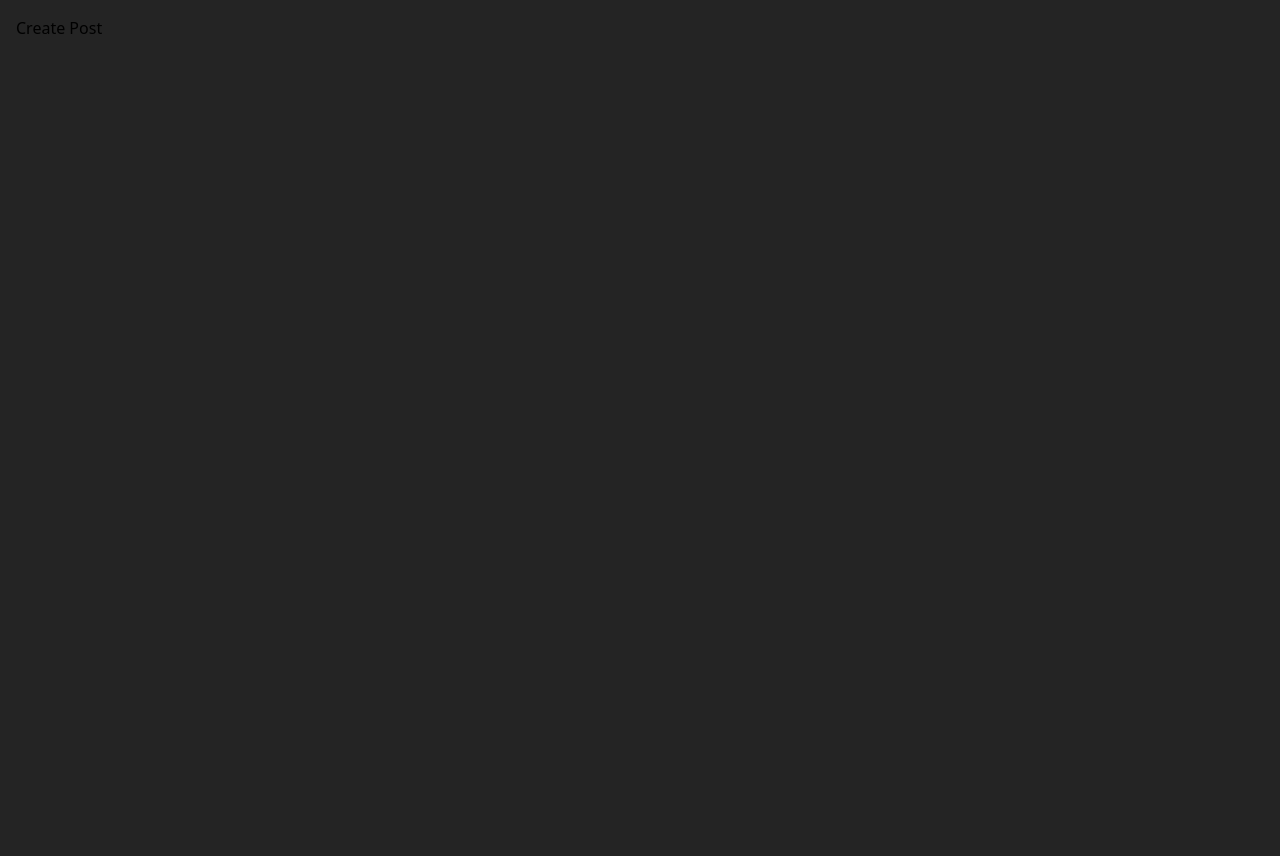
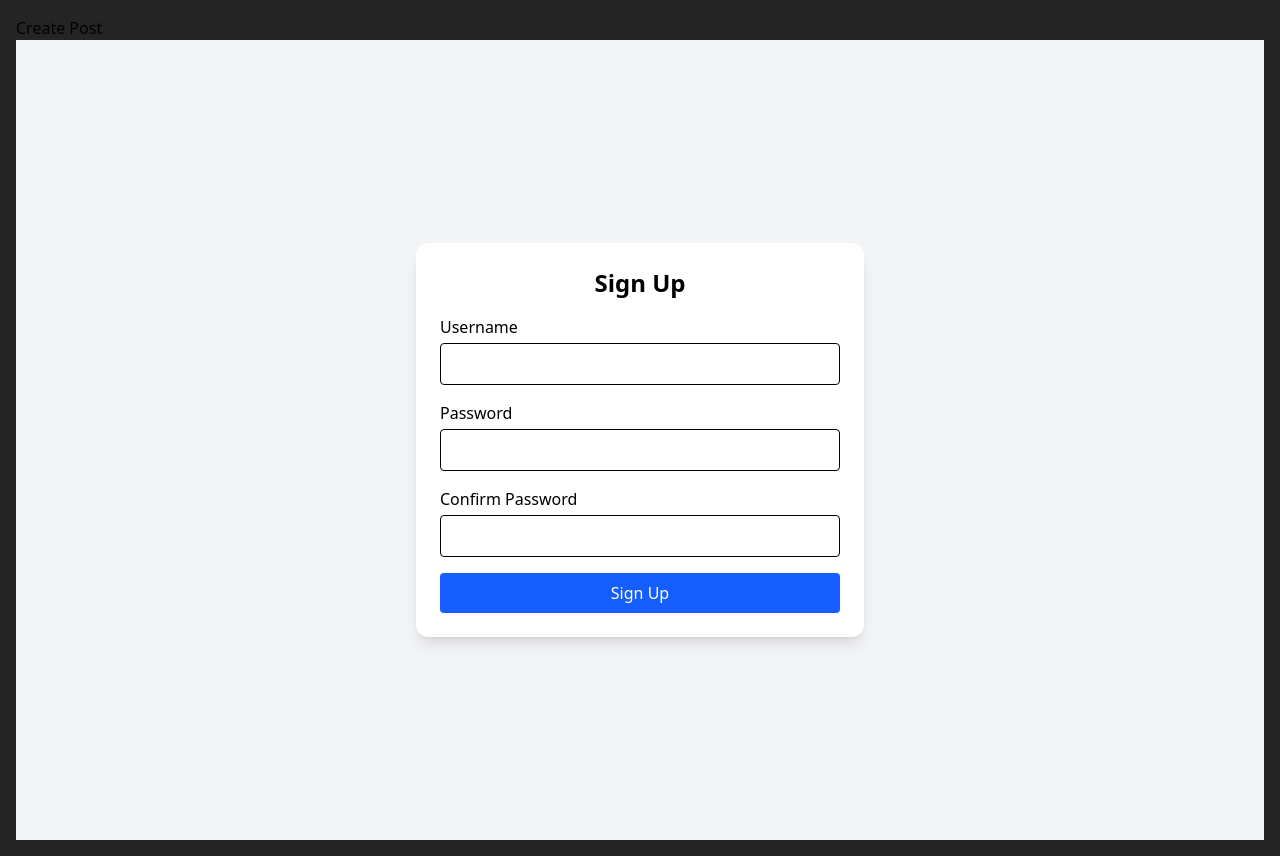
Before and after one commit to Boblee24/social_fe, a React (Vite) app: page /signup in a window 1280 px wide. Before the commit this address had no page. Before the commit the page ends 800 px from the top, so only its background shows below. Built offline with nearby package versions, Linux system fonts and the light colour scheme.

Commit message:
more update to the fullstack social app

```diff
--- a/src/App.jsx
+++ b/src/App.jsx
@@ -3,6 +3,8 @@ import CreatePost from "./pages/CreatePost";
 import Home from "./pages/Home";
 import {BrowserRouter as Router, Routes, Route, Link} from "react-router-dom";
 import Post from "./pages/Post";
+import SignUp from "./pages/SignUp";
+import Login from "./pages/Login";
 
 function App() {
 
@@ -14,6 +16,8 @@ function App() {
         <Link to="/createpost">Create Post</Link>
         <Routes>
           <Route path="/" element={<Home />} />
+          <Route path="/signup" element={<SignUp />} />
+          <Route path="/login" element={<Login />} />
           <Route path="/createpost" element={<CreatePost />} />
           <Route path="/post/:id" element={<Post />} />
         </Routes>
--- /dev/null
+++ b/src/pages/Login.tsx
@@ -0,0 +1,43 @@
+import React from "react";
+import { useState } from "react";
+
+function Login() {
+  const [username, setUsername] = useState("");
+  const [password, setPassword] = useState("");
+  const onSubmit = async () => {
+    const data = {
+      username: username,
+      password: password,
+    };
+    try {
+      const respose = await fetch("http://localhost:3001/users/login", {
+        body: JSON.stringify(data),
+        method: "POST",
+        headers: {
+          "Content-Type": "application/json",
+        },
+      });
+    } catch (error) {
+      console.log(error);
+    }
+  };
+  return (
+    <div>
+      <form>
+        <input
+          type="text"
+          onChange={(e) => setUsername(e.target.value)}
+          placeholder="Username"
+        />
+        <input
+          type="password"
+          onChange={(e) => setPassword(e.target.value)}
+          placeholder="Password"
+        />
+        <button type="submit" onClick={onSubmit}>Login</button>
+      </form>
+    </div>
+  );
+}
+
+export default Login;
--- /dev/null
+++ b/src/pages/SignUp.tsx
@@ -0,0 +1,113 @@
+import React from "react";
+import { Formik, Form, Field, ErrorMessage } from "formik";
+import * as Yup from "yup";
+
+const SignUp: React.FC = () => {
+  // Validation Schema
+  const validationSchema = Yup.object({
+    username: Yup.string()
+      .min(3, "Username must be at least 3 characters")
+      .required("Username is required"),
+    password: Yup.string()
+      .min(6, "Password must be at least 6 characters")
+      .required("Password is required"),
+    confirmPassword: Yup.string()
+      .oneOf([Yup.ref("password"), undefined], "Passwords must match")
+      .required("Confirm password is required"),
+  });
+
+  // Initial form values
+  const initialValues = {
+    username: "",
+    password: "",
+    confirmPassword: "",
+  };
+
+  // Form submit handler
+  const onSubmit = async (values: typeof initialValues) => {
+    try {
+        const response = await fetch("http://localhost:3001/users", {
+            method: "POST",
+            headers: {
+                "Content-Type": "application/json",
+            },
+            body: JSON.stringify(values),
+        })
+    } catch (error) {
+        console.log(error);
+    }
+    console.log("Form Data:", values);
+    alert("Signup Successful!");
+  };
+
+  return (
+    <div className="flex justify-center items-center h-screen bg-gray-100">
+      <div className="bg-white shadow-lg rounded-xl p-6 w-full max-w-md">
+        <h2 className="text-2xl font-bold mb-4 text-center">Sign Up</h2>
+
+        <Formik
+          initialValues={initialValues}
+          validationSchema={validationSchema}
+          onSubmit={onSubmit}
+        >
+          <Form className="space-y-4">
+            {/* Username */}
+            <div>
+              <label className="block mb-1">Username</label>
+              <Field
+                type="text"
+                name="username"
+                className="w-full p-2 border rounded"
+              />
+              <ErrorMessage
+                name="username"
+                component="div"
+                className="text-red-500 text-sm"
+              />
+            </div>
+
+            {/* Password */}
+            <div>
+              <label className="block mb-1">Password</label>
+              <Field
+                type="password"
+                name="password"
+                className="w-full p-2 border rounded"
+              />
+              <ErrorMessage
+                name="password"
+                component="div"
+                className="text-red-500 text-sm"
+              />
+            </div>
+
+            {/* Confirm Password */}
+            <div>
+              <label className="block mb-1">Confirm Password</label>
+              <Field
+                type="password"
+                name="confirmPassword"
+                className="w-full p-2 border rounded"
+              />
+              <ErrorMessage
+                name="confirmPassword"
+                component="div"
+                className="text-red-500 text-sm"
+              />
+            </div>
+
+            {/* Submit Button */}
+            <button
+              type="submit"
+              className="w-full bg-blue-600 text-white py-2 rounded hover:bg-blue-700 transition"
+            >
+              Sign Up
+            </button>
+          </Form>
+        </Formik>
+      </div>
+    </div>
+  );
+};
+
+export default SignUp;
```
